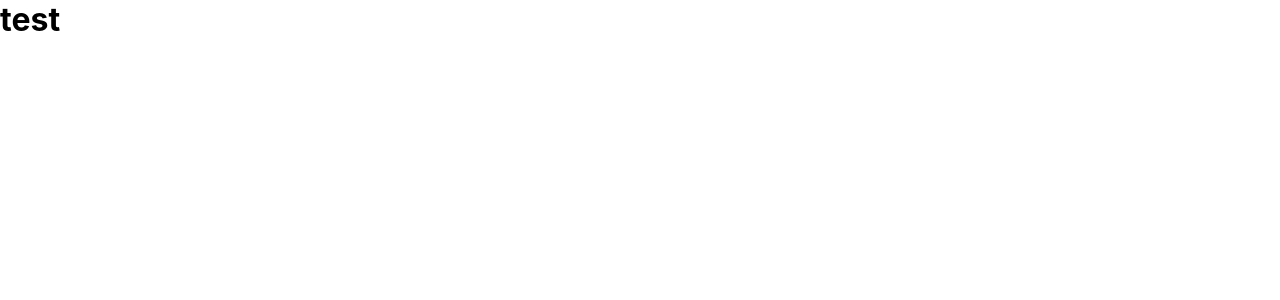
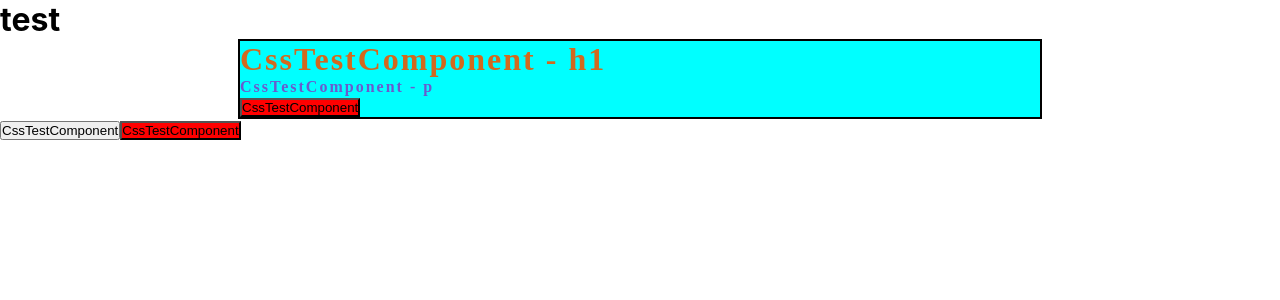
Before and after one commit to spirit-92/lessons-react, a React (Create React App) app: page / in a window 1280 px wide. Shown: the top 300 px of the page. Built offline with nearby package versions, Linux system fonts and the light colour scheme.

Commit message:
css module

```diff
--- a/src/App.js
+++ b/src/App.js
@@ -1,10 +1,16 @@
 
 import './App.css';
+import CssTestComponent from "./comonents/cssTestComponent/cssTestComponent";
+import StyleTest from "./comonents/cssTestComponent/cssTestStyle.module.css";
+
 
 function App() {
   return (
     <div className="App">
       <h1>test</h1>
+        <CssTestComponent />
+        <button className="btn">CssTestComponent</button>
+        <button className={StyleTest.btn}>CssTestComponent</button>
     </div>
   );
 }
--- /dev/null
+++ b/src/comonents/cssTestComponent/cssTestComponent.js
@@ -0,0 +1,13 @@
+import StyleTest from './cssTestStyle.module.css'
+
+function CssTestComponent(){
+    console.log(StyleTest)
+    return (
+        <div className={StyleTest.container} >
+            <h1 className={StyleTest.h1Test}>CssTestComponent - h1 </h1>
+            <p className={StyleTest.pTest}>CssTestComponent - p</p>
+            <button className={StyleTest.btn}>CssTestComponent</button>
+        </div>
+    )
+}
+export default CssTestComponent
--- /dev/null
+++ b/src/comonents/cssTestComponent/cssTestStyle.module.css
@@ -0,0 +1,21 @@
+.btn{
+    background: red;
+}
+.container{
+    max-width: 800px;
+    margin: 0 auto;
+    background: aqua;
+    border: 2px solid black;
+}
+.h1Test{
+    font-family: cursive;
+    font-weight: bold;
+    letter-spacing: 2px;
+    color: chocolate;
+}
+.pTest{
+    font-family: 'Ubuntu', serif;
+    font-weight: bold;
+    letter-spacing: 2px;
+    color: slateblue;
+}
```
